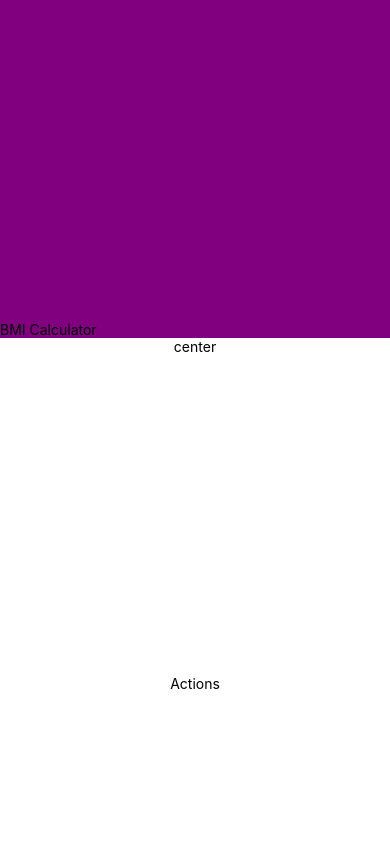
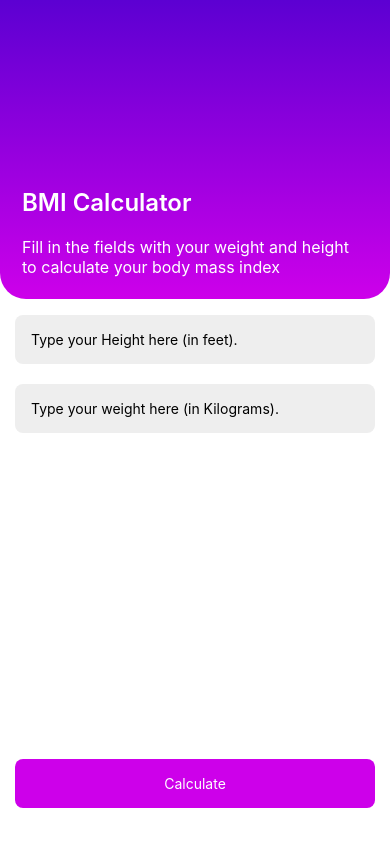
Before and after one commit to pixelbuildlab/native-bmi, a React Native app: screen / in a window 390 px wide. Built offline with nearby package versions, Linux system fonts and the light colour scheme.

Commit message:
zustand install, layout changes

```diff
--- a/package.json
+++ b/package.json
@@ -10,9 +10,11 @@
   },
   "dependencies": {
     "expo": "~51.0.20",
+    "expo-linear-gradient": "~13.0.2",
     "expo-status-bar": "~1.12.1",
     "react": "18.2.0",
-    "react-native": "0.74.3"
+    "react-native": "0.74.3",
+    "zustand": "^4.5.4"
   },
   "devDependencies": {
     "@babel/core": "^7.20.0",
--- /dev/null
+++ b/src/AppLayout.tsx
@@ -0,0 +1,44 @@
+import React from 'react'
+import { StyleSheet, View } from 'react-native'
+type AppLayoutProps = {
+  header: React.ReactNode
+  main: React.ReactNode
+  action: React.ReactNode
+}
+const AppLayout = ({ header, main, action }: AppLayoutProps) => {
+  return (
+    <View style={styles.container}>
+      <View style={styles.content}>
+        {header}
+        <View style={styles.main}>{main}</View>
+        <View style={styles.action}>{action}</View>
+      </View>
+    </View>
+  )
+}
+
+const styles = StyleSheet.create({
+  container: {
+    flex: 1,
+    backgroundColor: '#fff',
+    alignItems: 'center',
+    justifyContent: 'center',
+  },
+  content: {
+    alignSelf: 'stretch',
+    flex: 1,
+  },
+  main: {
+    flex: 4,
+    marginTop: 16,
+    paddingHorizontal: 15,
+  },
+  action: {
+    flex: 2,
+    justifyContent: 'flex-end',
+    marginBottom: 20,
+    marginHorizontal: 15,
+  },
+})
+
+export default AppLayout
--- a/src/Main.tsx
+++ b/src/Main.tsx
@@ -1,42 +1,103 @@
-import React from 'react'
+// import React from 'react'
+// import { StatusBar } from 'expo-status-bar'
+// import { StyleSheet, Text, TextInput, View } from 'react-native'
+// import { useTranslation } from './hooks/common'
+// import { SCREEN_LIST } from './constants'
+// import { LinearGradient } from 'expo-linear-gradient'
+// import { PressableButton } from './sharedComponents'
+
 import { StatusBar } from 'expo-status-bar'
-import { StyleSheet, Text, View } from 'react-native'
-import { useTranslation } from './hooks/common'
-import { SCREEN_LIST } from './constants'
+import { View } from 'react-native'
+import Onboarding from './components/Onboarding'
 
 export default function Main() {
-  const translatedText = useTranslation(SCREEN_LIST.ONBOARDING)
   return (
-    <View style={styles.container}>
+    <View style={{ flex: 1 }}>
       <StatusBar style='auto' />
-      <View style={styles.header}>
-        <Text>{translatedText.heading}</Text>
-      </View>
-      <View style={styles.main}>
-        <Text>center</Text>
-      </View>
-      <View style={styles.action}>
-        <Text>Actions</Text>
-      </View>
+      <Onboarding />
     </View>
   )
 }
+// export default function Main() {
+//   const translatedText = useTranslation(SCREEN_LIST.ONBOARDING)
+//   return (
+//     <View style={styles.container}>
+//       <StatusBar style='auto' />
+//       <View style={styles.content}>
+//         <LinearGradient
+//           colors={['#5c00d2', '#cd00ea']}
+//           start={[0, 0]}
+//           end={[0, 1]}
+//           style={styles.header}
+//         >
+//           <View>
+//             <Text style={styles.heading}>{translatedText.heading}</Text>
+//             <Text style={styles.subHeading}>{translatedText.subHeading}</Text>
+//           </View>
+//         </LinearGradient>
+//         <View style={styles.main}>
+//           <TextInput
+//             placeholder={translatedText.placeholderHeight}
+//             style={styles.field}
+//           />
+//           <TextInput
+//             placeholder={translatedText.placeholderWeight}
+//             style={styles.field}
+//           />
+//         </View>
+//         <View style={styles.action}>
+//           <PressableButton title={translatedText.actionButton} />
+//         </View>
+//       </View>
+//     </View>
+//   )
+// }
 
-const styles = StyleSheet.create({
-  container: {
-    flex: 1,
-    backgroundColor: '#fff',
-    alignItems: 'center',
-    justifyContent: 'center',
-  },
-  header: {
-    flex: 4,
-    alignSelf: 'stretch',
-    backgroundColor: 'purple',
-    justifyContent: 'flex-end',
-  },
-  main: { flex: 4 },
-  action: {
-    flex: 2,
-  },
-})
+// const styles = StyleSheet.create({
+//   container: {
+//     flex: 1,
+//     backgroundColor: '#fff',
+//     alignItems: 'center',
+//     justifyContent: 'center',
+//   },
+//   content: {
+//     alignSelf: 'stretch',
+//     flex: 1,
+//   },
+//   heading: {
+//     fontSize: 24,
+//     fontWeight: '600',
+//     color: 'white',
+//     marginBottom: 20,
+//   },
+//   subHeading: {
+//     fontSize: 16,
+//     color: 'white',
+//   },
+
+//   header: {
+//     flex: 3,
+//     alignSelf: 'stretch',
+//     justifyContent: 'flex-end',
+//     padding: 22,
+//     borderBottomRightRadius: 26,
+//     borderBottomLeftRadius: 26,
+//   },
+//   main: {
+//     flex: 4,
+//     marginTop: 16,
+//     paddingHorizontal: 15,
+//     gap: 20,
+//   },
+//   field: {
+//     backgroundColor: '#eee',
+//     padding: 16,
+//     borderRadius: 8,
+//   },
+//   action: {
+//     flex: 2,
+//     justifyContent: 'flex-end',
+//     marginBottom: 20,
+//     marginHorizontal: 15,
+//   },
+// })
--- /dev/null
+++ b/src/components/Onboarding/index.tsx
@@ -0,0 +1,77 @@
+// Main.js
+import React from 'react'
+import { StatusBar } from 'expo-status-bar'
+import { LinearGradient } from 'expo-linear-gradient'
+import { StyleSheet, Text, TextInput, View } from 'react-native'
+import { useTranslation } from '../../hooks/common'
+import { SCREEN_LIST } from '../../constants'
+import { PressableButton } from '../../sharedComponents'
+import AppLayout from '../../AppLayout'
+
+export default function Onboarding() {
+  const translatedText = useTranslation(SCREEN_LIST.ONBOARDING)
+
+  const header = (
+    <LinearGradient
+      colors={['#5c00d2', '#cd00ea']}
+      start={[0, 0]}
+      end={[0, 1]}
+      style={styles.header}
+    >
+      <View>
+        <Text style={styles.heading}>{translatedText.heading}</Text>
+        <Text style={styles.subHeading}>{translatedText.subHeading}</Text>
+      </View>
+    </LinearGradient>
+  )
+
+  const main = (
+    <>
+      <TextInput
+        placeholder={translatedText.placeholderHeight}
+        style={styles.field}
+      />
+      <TextInput
+        placeholder={translatedText.placeholderWeight}
+        style={styles.field}
+      />
+    </>
+  )
+
+  const action = <PressableButton title={translatedText.actionButton} />
+
+  return (
+    <AppLayout
+      header={header}
+      main={main}
+      action={action}
+    />
+  )
+}
+
+const styles = StyleSheet.create({
+  header: {
+    flex: 3,
+    alignSelf: 'stretch',
+    justifyContent: 'flex-end',
+    padding: 22,
+    borderBottomRightRadius: 26,
+    borderBottomLeftRadius: 26,
+  },
+  heading: {
+    fontSize: 24,
+    fontWeight: '600',
+    color: 'white',
+    marginBottom: 20,
+  },
+  subHeading: {
+    fontSize: 16,
+    color: 'white',
+  },
+  field: {
+    backgroundColor: '#eee',
+    padding: 16,
+    borderRadius: 8,
+    marginBottom: 20,
+  },
+})
--- /dev/null
+++ b/src/sharedComponents/PressableButton.tsx
@@ -0,0 +1,39 @@
+import React from 'react'
+import { Pressable, StyleSheet, Text, View } from 'react-native'
+
+type PressableButtonProps = { onPress?: () => void; title: string }
+
+function PressableButton({ title, onPress }: PressableButtonProps) {
+  return (
+    <View style={styles.container}>
+      <Pressable
+        style={styles.pressable}
+        android_ripple={{
+          color: '#CBC3E3',
+          borderless: true,
+        }}
+        onPress={() => onPress && onPress()}
+      >
+        <Text style={styles.pressableText}>{title}</Text>
+      </Pressable>
+    </View>
+  )
+}
+
+export { PressableButton }
+const styles = StyleSheet.create({
+  container: {
+    backgroundColor: '#cd00ea',
+    marginVertical: 16,
+    borderRadius: 8,
+    justifyContent: 'center',
+  },
+  pressable: {
+    justifyContent: 'center',
+    alignItems: 'center',
+  },
+  pressableText: {
+    color: 'white',
+    padding: 16,
+  },
+})
--- /dev/null
+++ b/src/sharedComponents/index.ts
@@ -0,0 +1 @@
+export { PressableButton } from './PressableButton'
--- a/src/utilities/translation.ts
+++ b/src/utilities/translation.ts
@@ -10,6 +10,7 @@ const translation: Translation = {
       placeholderWeight: 'Type your weight here (in Kilograms).',
       placeholderHeight: 'Type your Height here (in feet).',
       inputError: 'Please fill the field',
+      actionButton: 'Calculate',
     },
     results: {
       heading: 'BMI Calculator',
```
Also changed, not shown: src/components/Results/index.tsx (added, +10 -0 lines), 1 other file (tests, documents, lock files or other folders).
